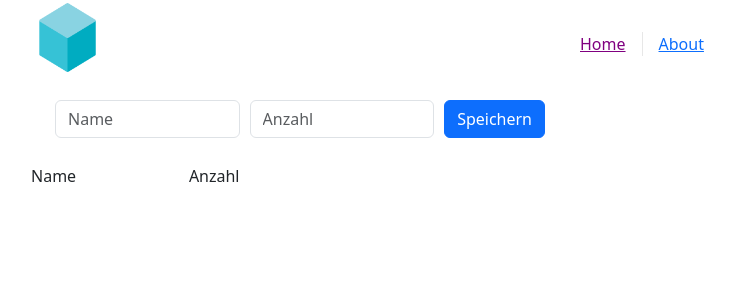
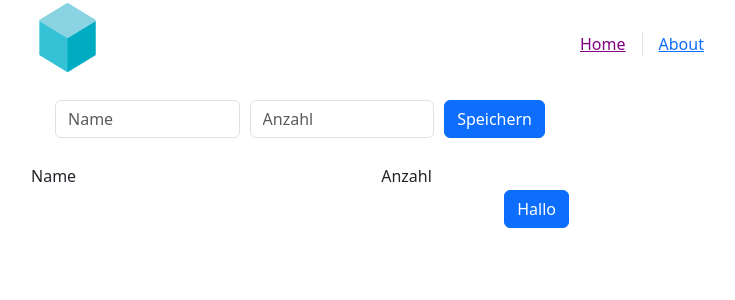
Before and after one commit to JakobScharf1/webtech-frontend, a Vue app: page / in a window 1280 px wide. Shown: the top 300 px of the page, without its empty margins (60-795 px from the left). Built offline with nearby package versions, Linux system fonts and the light colour scheme.

Commit message:
Button implementation

```diff
--- a/src/components/DynamicForm.vue
+++ b/src/components/DynamicForm.vue
@@ -150,6 +150,9 @@ export default {
       <tr>
         <td>{{nameField}}</td>
         <td>{{amountField}}</td>
+        <td>
+          <button id="searchButton" class="btn btn-primary" type="button">Hallo</button>
+        </td>
       </tr>
       </tbody>
     </table>
```
